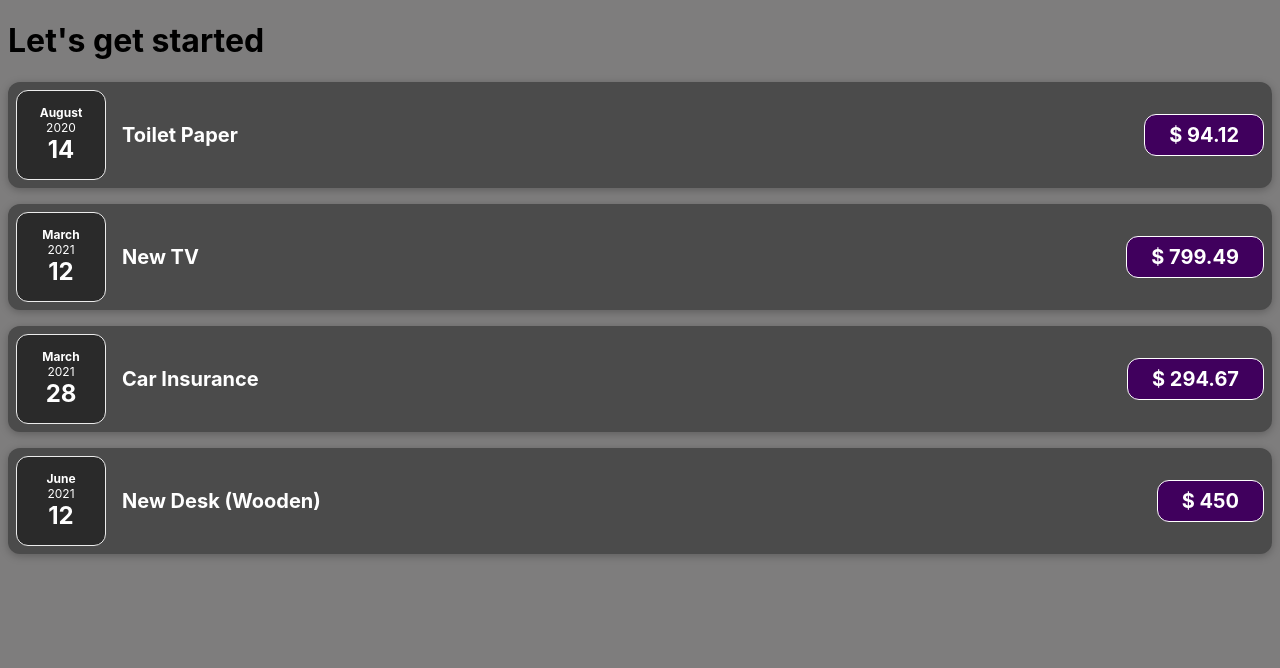
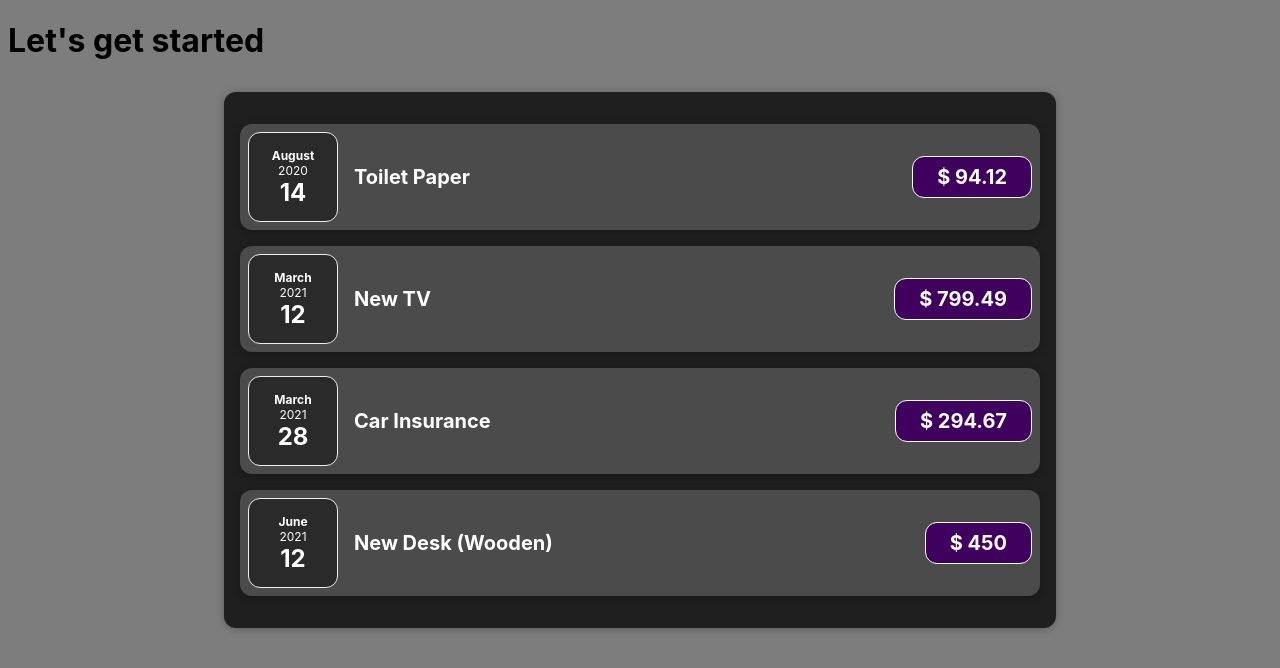
Before and after one commit to Helena-p/cost-calculator, a React (Create React App) app: page / in a window 1280 px wide. Shown: the top 668 px of the page. Built offline with nearby package versions, Linux system fonts and the light colour scheme.

Commit message:
Move expense items to own file. Add styling

```diff
--- a/src/App.js
+++ b/src/App.js
@@ -1,4 +1,4 @@
-import ExpenseItem from "./components/ExpenseItem";
+import Expenses from "./components/Expenses";
 
 function App() {
     const expenses = [
@@ -31,26 +31,7 @@
     return (
         <div>
             <h1>Let's get started</h1>
-            <ExpenseItem
-                title={expenses[0].title}
-                amount={expenses[0].amount}
-                date={expenses[0].date}
-            />
-            <ExpenseItem
-                title={expenses[1].title}
-                amount={expenses[1].amount}
-                date={expenses[1].date}
-            />
-            <ExpenseItem
-                title={expenses[2].title}
-                amount={expenses[2].amount}
-                date={expenses[2].date}
-            />
-            <ExpenseItem
-                title={expenses[3].title}
-                amount={expenses[3].amount}
-                date={expenses[3].date}
-            />
+            <Expenses items={expenses} />
         </div>
     );
 }
--- /dev/null
+++ b/src/components/Expenses.css
@@ -0,0 +1,9 @@
+.expenses {
+    padding: 1rem;
+    background-color: rgb(31, 31, 31);
+    margin: 2rem auto;
+    width: 50rem;
+    max-width: 95%;
+    border-radius: 12px;
+    box-shadow: 0 1px 8px rgba(0, 0, 0, 0.25);
+}
--- /dev/null
+++ b/src/components/Expenses.js
@@ -0,0 +1,32 @@
+import React from "react";
+import ExpenseItem from "./ExpenseItem";
+import "./Expenses.css";
+
+const Expenses = (props) => {
+    return (
+        <div className="expenses">
+            <ExpenseItem
+                title={props.items[0].title}
+                amount={props.items[0].amount}
+                date={props.items[0].date}
+            />
+            <ExpenseItem
+                title={props.items[1].title}
+                amount={props.items[1].amount}
+                date={props.items[1].date}
+            />
+            <ExpenseItem
+                title={props.items[2].title}
+                amount={props.items[2].amount}
+                date={props.items[2].date}
+            />
+            <ExpenseItem
+                title={props.items[3].title}
+                amount={props.items[3].amount}
+                date={props.items[3].date}
+            />
+        </div>
+    );
+};
+
+export default Expenses;
```
